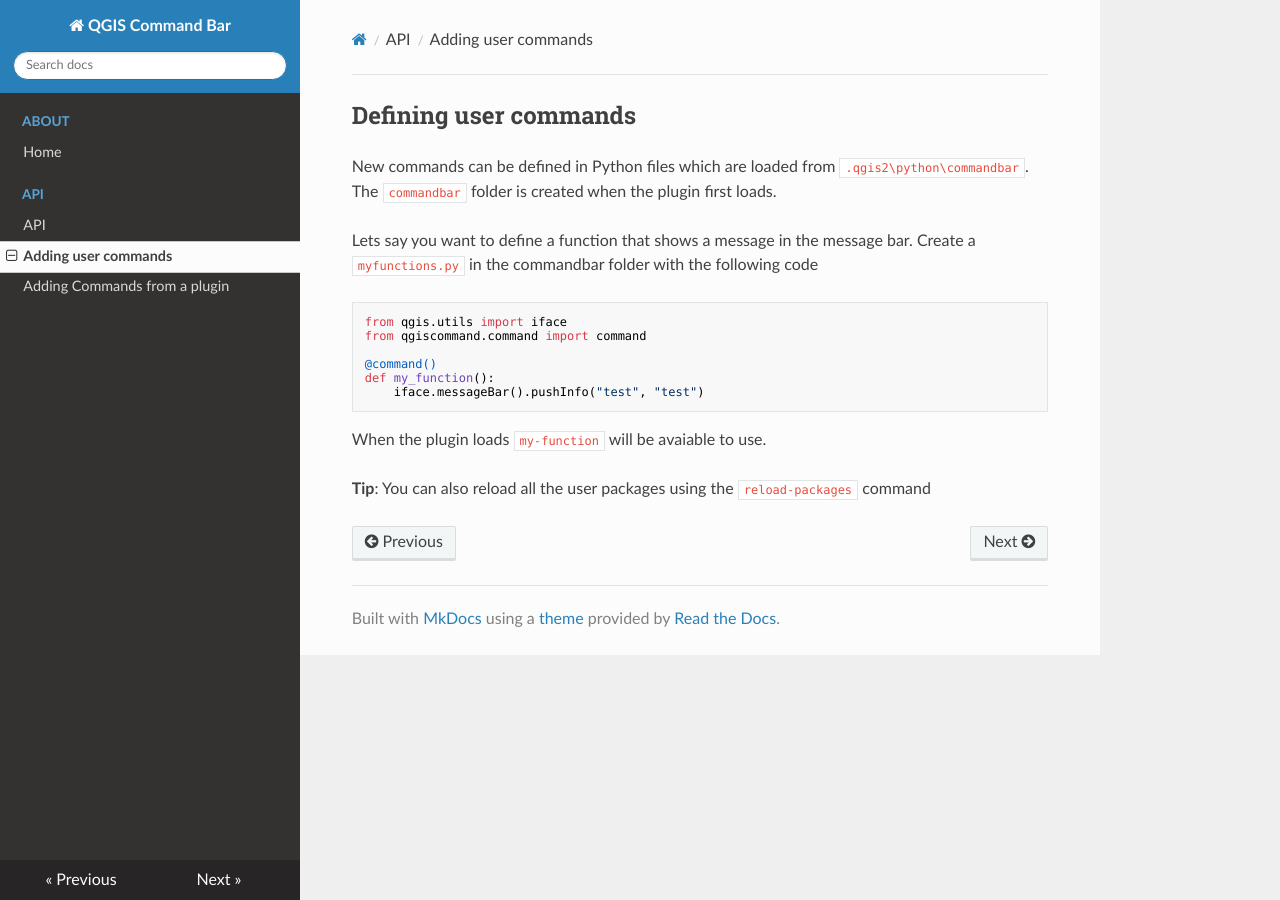
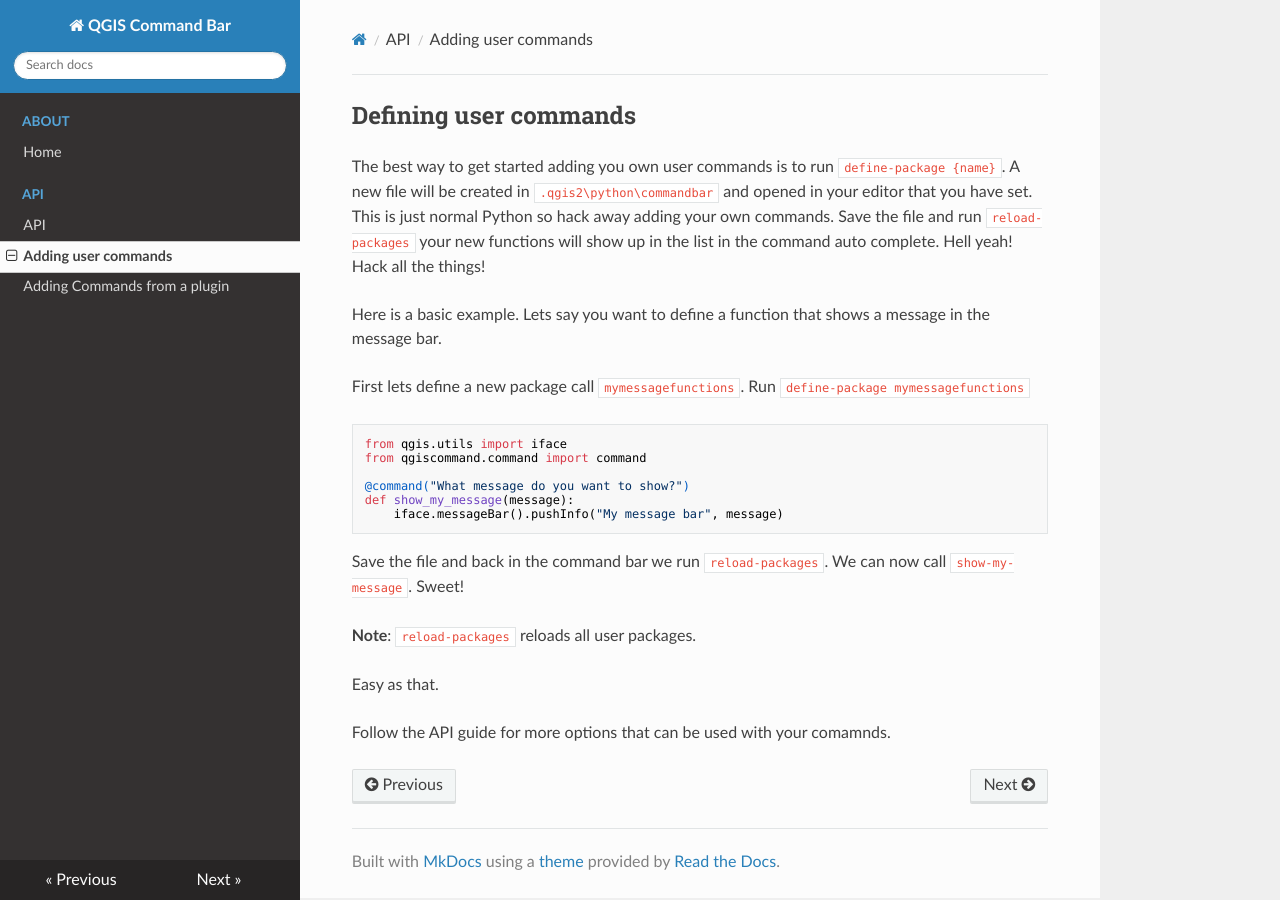
Before and after one commit to NathanW2/qgiscommand, an MkDocs documentation site: the page built from docs/usercommands.md, in a window 1280 px wide. Built offline with MkDocs 1.6.1, drawn with Linux system fonts in a browser that asks for light colours; nearby versions of some CDN libraries; old or Windows-style settings are respelled for this version of MkDocs.

Commit message:
More docs

````diff
--- a/docs/usercommands.md
+++ b/docs/usercommands.md
@@ -1,19 +1,28 @@
 Defining user commands
 -------------------------------------------------------------------------------
 
-New commands can be defined in Python files which are loaded from `.qgis2\python\commandbar`. The `commandbar` folder is created when the plugin first loads.
+The best way to get started adding you own user commands is to run `define-package {name}`. A new file will be created in `.qgis2\python\commandbar`
+and opened in your editor that you have set.  This is just normal Python so hack away adding your own commands. Save the file and run
+`reload-packages` your new functions will show up in the list in the command auto complete. Hell yeah! Hack all the things!
 
-Lets say you want to define a function that shows a message in the message bar.  Create a `myfunctions.py` in the commandbar folder with the following code
+Here is a basic example. Lets say you want to define a function that shows a message in the message bar.
+
+First lets define a new package call `mymessagefunctions`. Run `define-package mymessagefunctions`
 
 ```python
 from qgis.utils import iface
 from qgiscommand.command import command
 
-@command()
-def my_function():
-    iface.messageBar().pushInfo("test", "test")
+@command("What message do you want to show?")
+def show_my_message(message):
+    iface.messageBar().pushInfo("My message bar", message)
 ```
 
-When the plugin loads `my-function` will be avaiable to use.
+Save the file and back in the command bar we run `reload-packages`.  We can now call
+`show-my-message`. Sweet!
 
-**Tip**: You can also reload all the user packages using the `reload-packages` command
+**Note**: `reload-packages` reloads all user packages.
+
+Easy as that.
+
+Follow the API guide for more options that can be used with your comamnds.
````
Also changed, not shown: docs/api.md (+24 -1 lines), docs/index.md (+8 -0 lines).
